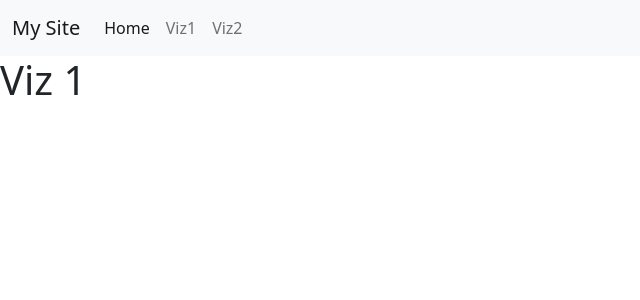
After one commit to Cosette3737/Project2GroupD, a Flask app: template templates/viz1.html in a window 1280 px wide. The commit adds this page. Shown: the top 300 px of the page, without its empty margins (0-640 px from the left). Run offline with Flask 2, Linux system fonts and the light colour scheme; the template is opened without the code that fills it, so the values that code supplies are empty.

Commit message:
flask templates

```diff
--- /dev/null
+++ b/app.py
@@ -0,0 +1,37 @@
+from flask import Flask, render_template, jsonify
+import data
+
+
+app = Flask(__name__,
+            static_folder='static',
+            template_folder='templates')
+
+@app.route('/')
+def home():
+    return render_template('base.html')
+
+@app.route('/viz1')
+def viz1():
+    return render_template('viz1.html')
+
+@app.route('/viz2')
+def viz2():
+    return render_template('viz2.html')
+
+
+@app.route('/db_data', methods=['GET'])
+def database_data():
+    # data = data.get_db_data()
+    data = {"this": "is my database data"}
+    return jsonify(data)
+
+
+@app.route('/api_data', methods=['GET'])
+def api_data():
+    # data = data.get_api_data()
+    data = {"this": "is my api data"}
+    return jsonify(data)
+
+
+if __name__ == '__main__':
+    app.run(debug=True)
--- a/templates/base.html
+++ b/templates/base.html
@@ -11,9 +11,13 @@
     <title>Website Title</title>
 </head>
 <body>
+    {% include 'navbar.html' %}
+
+    {% block main %}
     <h1>
         Hello World!
     </h1>
+    {% endblock %}
 
     <!-- ...and JavaScript goes here -->
     <!-- Bootstrap -->
--- /dev/null
+++ b/templates/navbar.html
@@ -0,0 +1,21 @@
+<nav class="navbar navbar-expand-lg navbar-light bg-light">
+    <div class="container-fluid">
+      <a class="navbar-brand" href="/">My Site</a>
+      <button class="navbar-toggler" type="button" data-bs-toggle="collapse" data-bs-target="#navbarNav" aria-controls="navbarNav" aria-expanded="false" aria-label="Toggle navigation">
+        <span class="navbar-toggler-icon"></span>
+      </button>
+      <div class="collapse navbar-collapse" id="navbarNav">
+        <ul class="navbar-nav">
+          <li class="nav-item">
+            <a class="nav-link active" aria-current="page" href="/">Home</a>
+          </li>
+          <li class="nav-item">
+            <a class="nav-link" href="/viz1">Viz1</a>
+          </li>
+          <li class="nav-item">
+            <a class="nav-link" href="/viz2">Viz2</a>
+          </li>
+        </ul>
+      </div>
+    </div>
+</nav>
--- /dev/null
+++ b/templates/viz1.html
@@ -0,0 +1,6 @@
+{% extends "base.html" %}
+{% block main %}
+<h1>
+    Viz 1
+</h1>
+{% endblock %}
--- /dev/null
+++ b/templates/viz2.html
@@ -0,0 +1,6 @@
+{% extends "base.html" %}
+{% block main %}
+<h1>
+    Viz 2
+</h1>
+{% endblock %}
```
Also changed, not shown: 1 other file.
